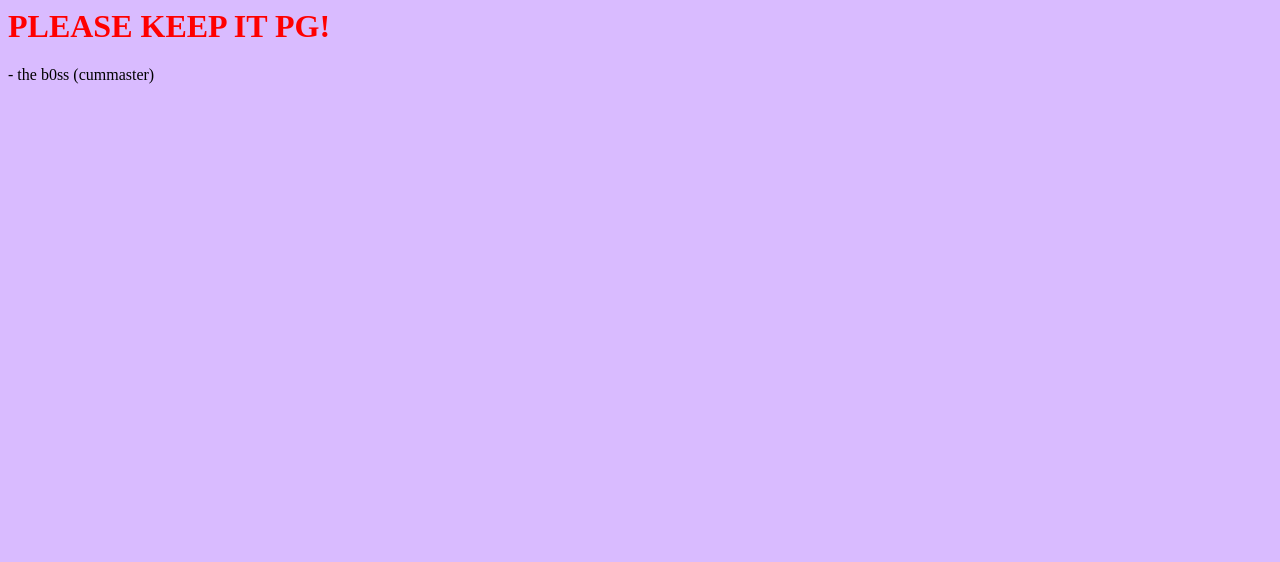
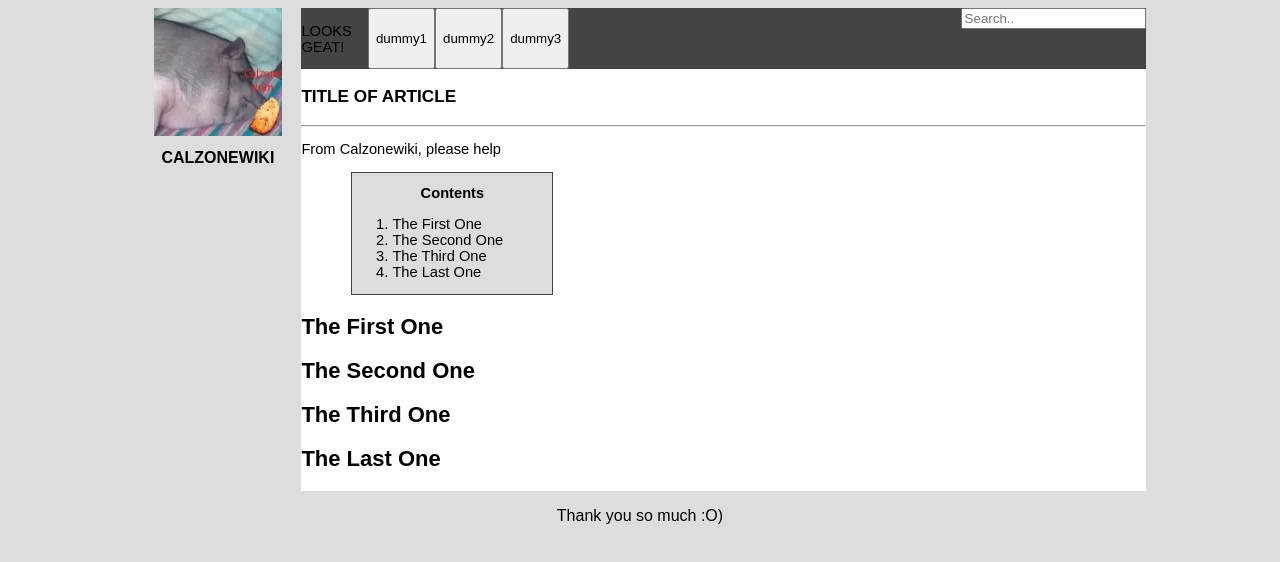
Before and after one commit to straycatgirltron/calzonewiki, a plain HTML site: page docs/index.html in a window 1280 px wide. Drawn offline with Linux system fonts and the light colour scheme.

Commit message:
html is hard work Bo)

```diff
--- a/docs/css/main.css
+++ b/docs/css/main.css
@@ -1,7 +1,62 @@
-h1 {
-    color: red;
+#whateverthefuckyoufuckingwant {
+    width: 80%;
+    margin-left: auto;
+    margin-right: auto;
+    position: relative;
 }
-
 body {
-    background-color: #D9BBFF;
+    background-color: #DDDDDD;
+    font-family: Arial, Helvetica, sans-serif;
 }
+#mainflex {
+    position: relative;
+    display: flex;
+    flex-direction: row;
+}
+#sidebar {
+    width: 200px;
+}
+#sidebar > img {
+    display: block;
+    margin-left: auto;
+    margin-right: auto;
+}
+#sidebar > h1 {
+    font-size: medium;
+    text-align: center;
+}
+#mainpage {
+    background-color: #FFFFFF;
+    position: relative;
+    width: 100%;
+    font-size: 11pt;
+}
+nav {
+    width: 100%;
+}
+#searchbar {
+    float: right;
+}
+header {
+    display: flex;
+    flex-direction: row;
+    width: 100%;
+    background-color: #444444;
+}
+#contents{
+    background-color: #DDDDDD;
+    width: 200px;
+    margin-left: 50px;
+    border: 1px #444444 solid;
+}
+#contents > h2 {
+    font-size: 11pt;
+    text-align: center;
+}
+}
+footer {
+    background-color: #FFFFFF;
+}
+footer > p {
+    text-align: center;
+}
--- a/docs/index.html
+++ b/docs/index.html
@@ -3,7 +3,54 @@
 	<link rel="stylesheet" href="css/main.css">
 </head>
 <body>
-	<h1>PLEASE KEEP IT PG!</h1>
-	<p>- the b0ss (cummaster)</p>
+	<div id="whateverthefuckyoufuckingwant">
+		<div id="mainflex">
+			<section id="sidebar">
+				<img id="logo" src="images/logo.png">
+				<h1>CALZONEWIKI</h1>
+			</section>
+			<div id="mainpage">
+				<header>
+					<p>LOOKS GEAT!</p>
+					<button>dummy1</button>
+					<button>dummy2</button>
+					<button>dummy3</button>
+					<nav>
+						<input id="searchbar" type="text" placeholder="Search..">
+					</nav>
+				</header>
+				<section id="maincontent">
+					<article id="introduction">
+						<h1>TITLE OF ARTICLE</h1>
+						<hr>
+						<p>From Calzonewiki, please help</p>
+						<aside id="contents">
+							<h2>Contents</h2>
+							<ol>
+								<li><a>The First One</a></li>
+								<li><a>The Second One</a></li>
+								<li><a>The Third One</a></li>
+								<li><a>The Last One</a></li>
+							</ol>
+						</aside>
+					<article id="sub1">
+						<h2>The First One</h2>
+					</article>
+					<article id="sub2">
+						<h2>The Second One</h2>
+					</article>
+					<article id="sub3">
+						<h2>The Third One</h2>
+					</article>
+					<article id="sub4">
+						<h2>The Last One</h2>
+					</article>
+				</section>
+			</div>
+		</div>
+		<footer>
+			<p>Thank you so much :O)</p>
+		</footer>
+	</div>
 </body>
 </html>
```
Also changed, not shown: docs/images/logo.png (renamed from docs/images/wikilogo.png).
